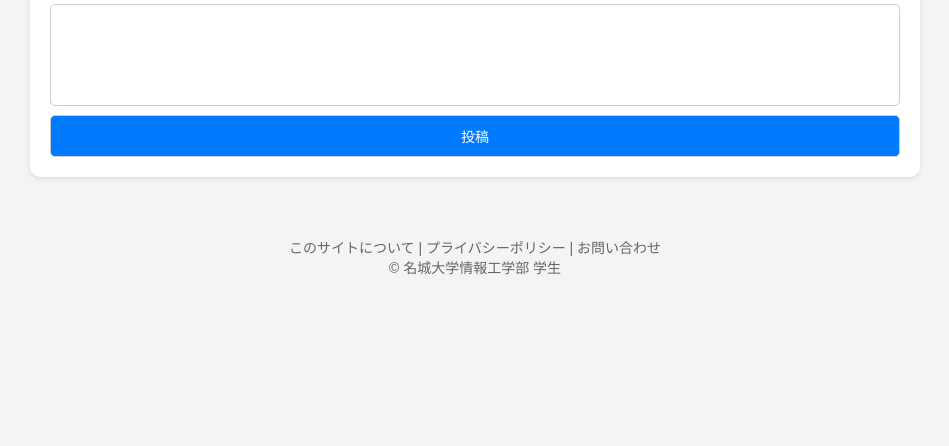
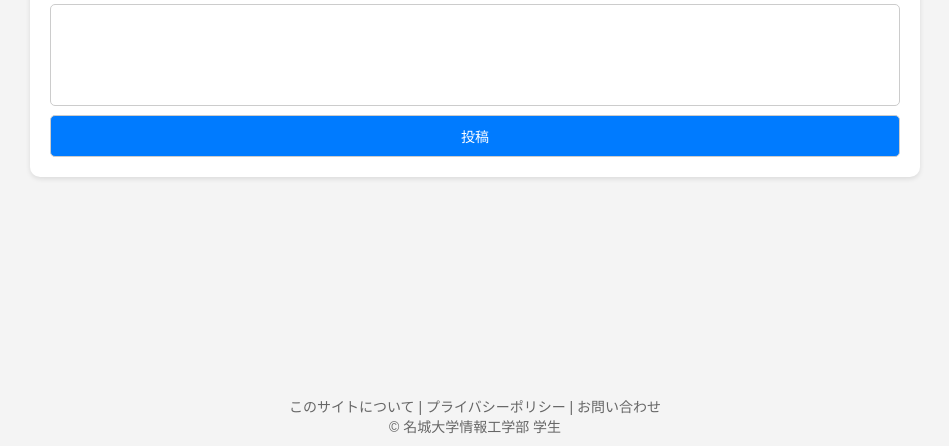
Before and after one commit to Ao16Ko0911/Rishu-M, a PHP site: page /post.html in a window 1280 px wide. Shown: the part 700-1146 px from the top of the page, without its empty margins (165-1114 px from the left). Before the commit the page ends 975 px from the top, so only its background shows below. Run offline with PHP 8.4, Linux system fonts and the light colour scheme.

```diff
--- a/css/post.css
+++ b/css/post.css
@@ -1,11 +1,24 @@
-body, h1, p, label, select, textarea, button {
+body,
+h1,
+p,
+label,
+select,
+textarea,
+button {
   margin: 0;
   padding: 0;
   box-sizing: border-box;
   font-family: Arial, sans-serif;
 }
 
+html,
 body {
+  height: 100%;
+}
+
+body {
+  display: flex;
+  flex-direction: column;
   background-color: #f4f4f4;
 }
 
@@ -16,9 +29,12 @@ body {
 }
 
 .wrapper {
+  flex: 1;
+  display: flex;
+  flex-direction: column;
   position: relative;
-  min-height: 50vh;
-  padding-bottom: 50px;
+  min-height: 100vh;
+  padding-bottom: 100px;
 }
 
 /* ヘッダー全体 */
@@ -57,6 +73,7 @@ header {
   background: #fff;
   border: 1px solid #ccc;
   border-radius: 5px;
+  z-index: 999;
 }
 
 .menu a {
@@ -98,7 +115,6 @@ header {
 /* 投稿フォーム */
 .main .wrapper {
   display: flex;
-  justify-content: center;
   align-items: center;
 }
 
@@ -147,9 +163,10 @@ button:hover {
 /* フッター */
 footer {
   text-align: center;
-  margin-top: 20px;
+  margin-top: auto;
   font-size: 14px;
   color: #666;
+  background: #f4f4f4;
   position: absolute;
   width: 100%;
   left: 0;
--- a/post.html
+++ b/post.html
@@ -1,9 +1,11 @@
 <!DOCTYPE html>
 <html>
+
 <head>
   <meta charset="utf-8" />
   <link rel="stylesheet" href="./css/post.css" />
 </head>
+
 <body>
   <div class="screen">
     <div class="wrapper">
@@ -111,4 +113,5 @@
 
   <script src="./js/post.js"></script>
 </body>
+
 </html>
```
Also changed, not shown: css/index.css (+24 -10 lines), index.html (+5 -2 lines). Lines whose indentation alone changed are shown as unchanged.
